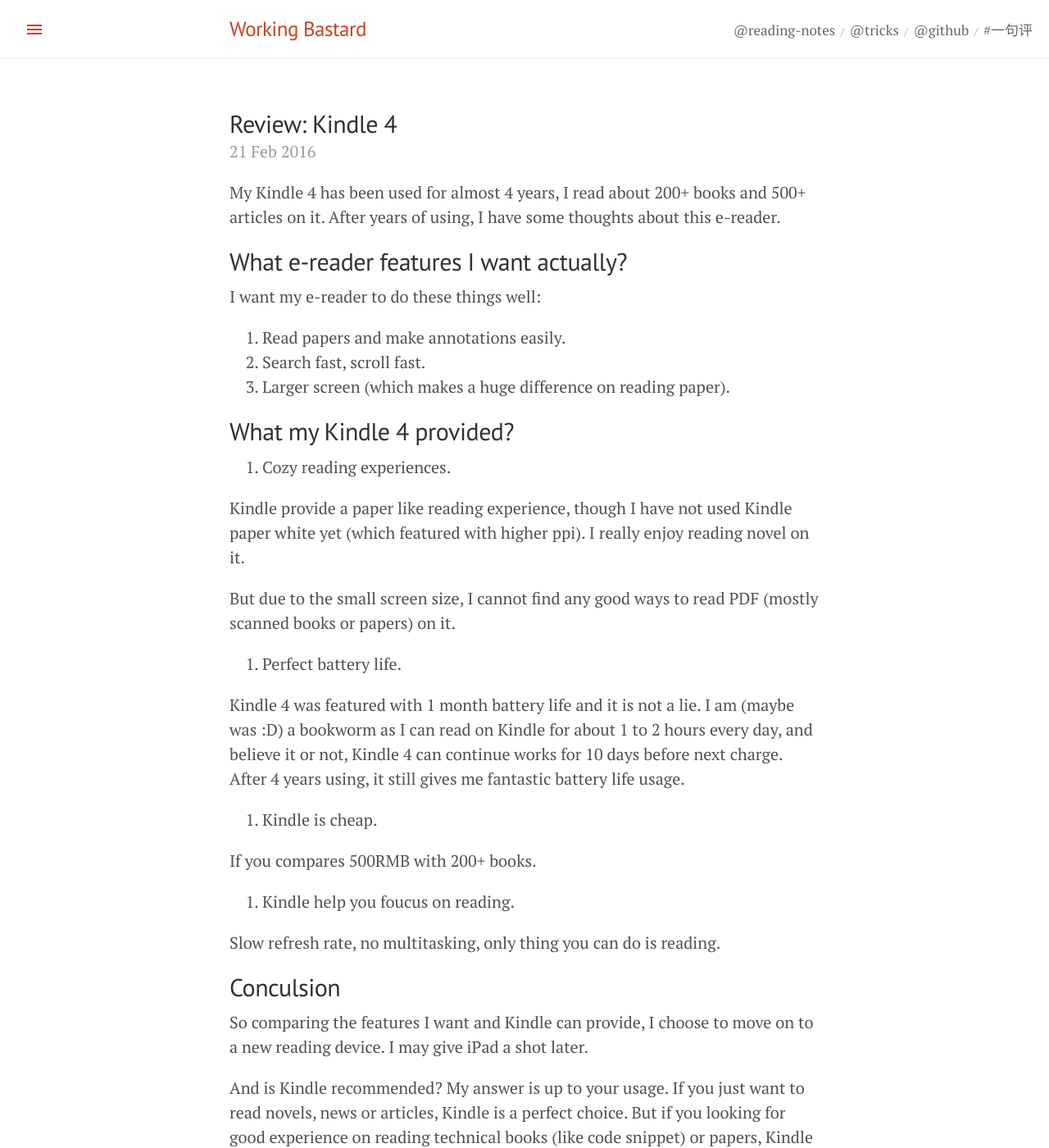
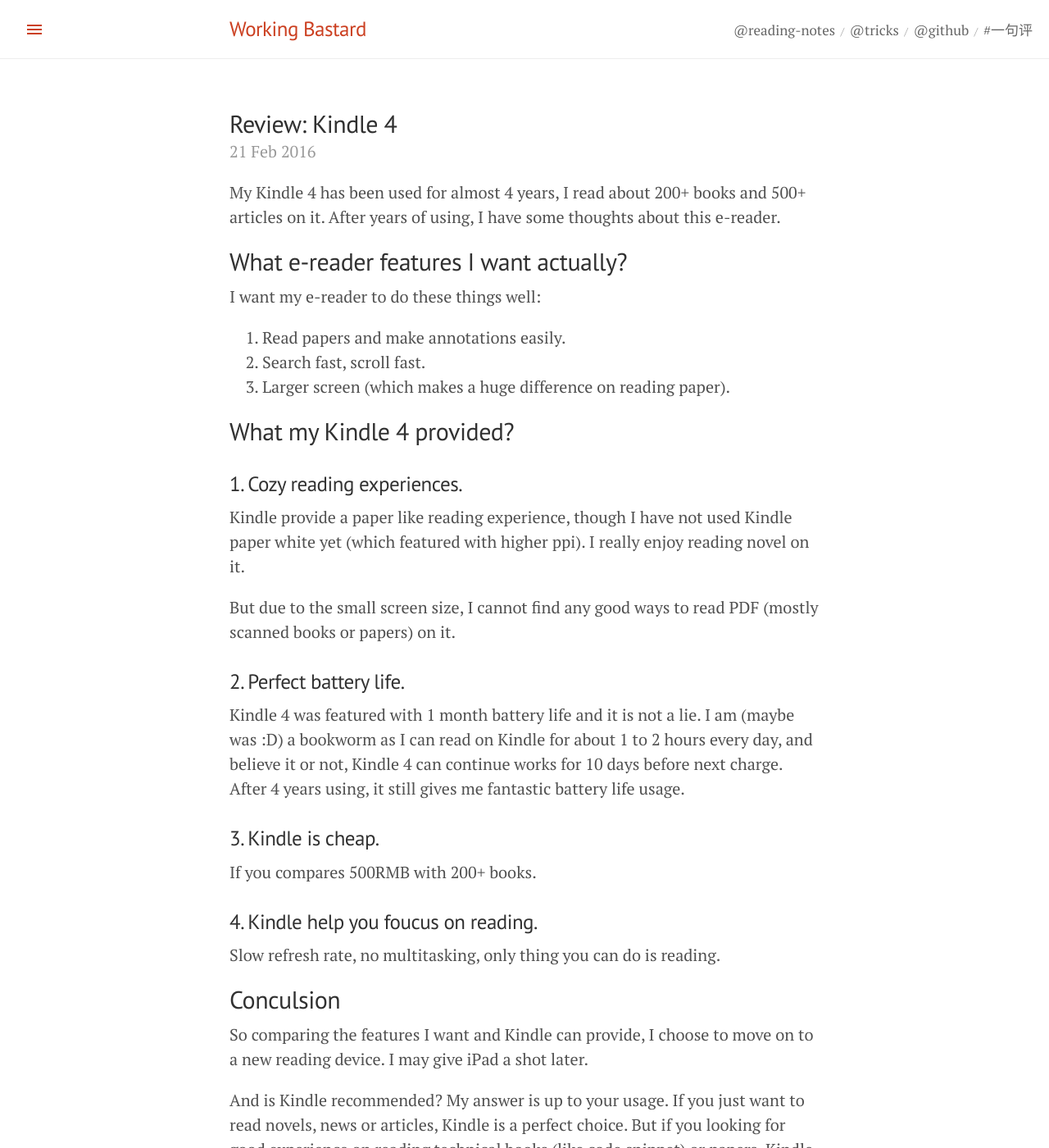
Before and after one commit to bcho/youknowmymind, a Jekyll site: the page built from _posts/2016-02-21-kindle-4-review.md, in a window 1280 px wide and 1400 px high. Shown: the whole window at 82% size. Built offline with Jekyll 4.4.1, drawn with Linux system fonts in a browser that asks for light colours; Markdown is read by kramdown in place of the engine named in the settings; comment, search, counter and statistics services are not loaded.

Commit message:
fix fix fix

```diff
--- a/_config.yml
+++ b/_config.yml
@@ -1,4 +1,4 @@
-markdown : redcarpet
+markdown : kramdown
 highligher : true
 
 permalink : /:year/:month/:title/
--- a/_posts/2016-02-21-kindle-4-review.md
+++ b/_posts/2016-02-21-kindle-4-review.md
@@ -20,7 +20,7 @@
 
 ## What my Kindle 4 provided?
 
-1. Cozy reading experiences.
+### 1. Cozy reading experiences.
 
 Kindle provide a paper like reading experience, though I have not used Kindle
 paper white yet (which featured with higher ppi). I really enjoy reading novel
@@ -29,18 +29,18 @@
 But due to the small screen size, I cannot find any good ways to read PDF (mostly scanned books or papers)
 on it.
 
-2. Perfect battery life.
+### 2. Perfect battery life.
 
 Kindle 4 was featured with 1 month battery life and it is not a lie.
 I am (maybe was :D) a bookworm as I can read on Kindle for about 1 to 2 hours
 every day, and believe it or not, Kindle 4 can continue works for 10 days before
 next charge. After 4 years using, it still gives me fantastic battery life usage.
 
-3. Kindle is cheap.
+### 3. Kindle is cheap.
 
 If you compares 500RMB with 200+ books.
 
-4. Kindle help you foucus on reading.
+### 4. Kindle help you foucus on reading.
 
 Slow refresh rate, no multitasking, only thing you can do is reading.
 
```
